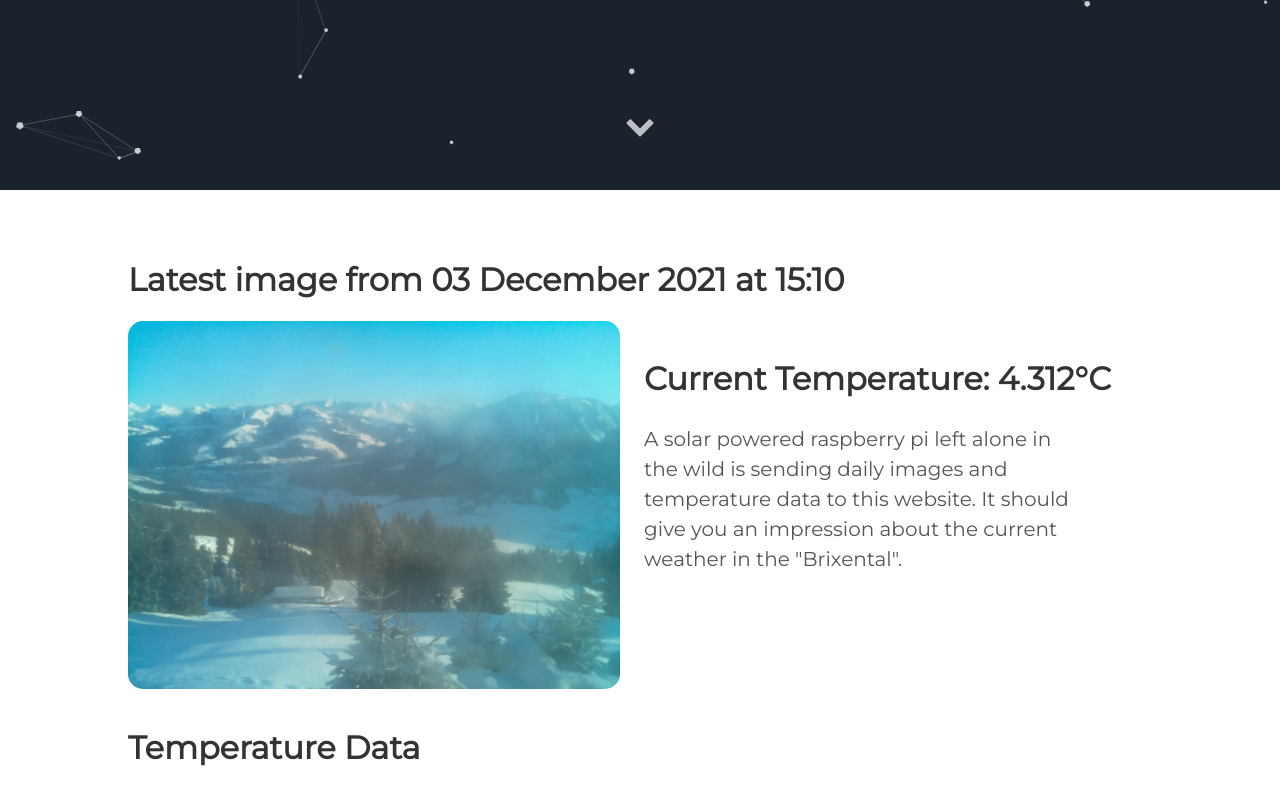
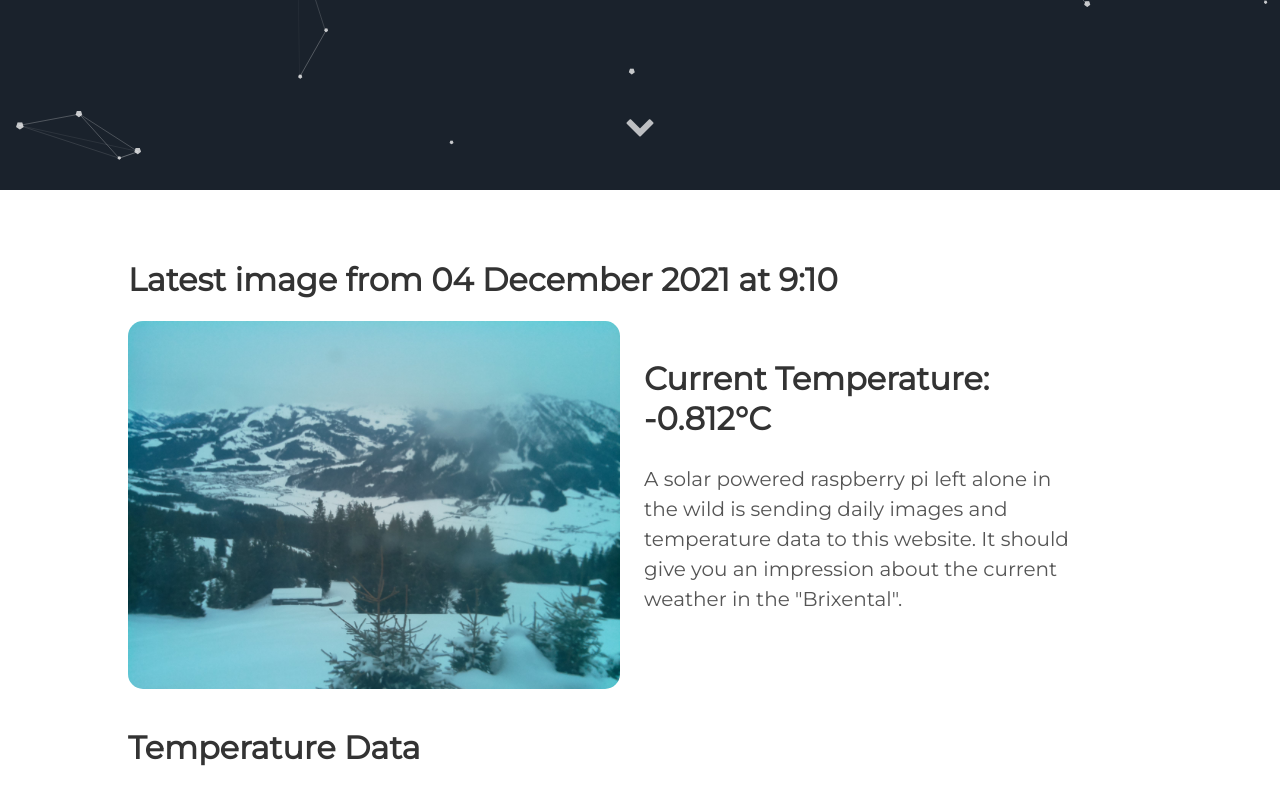
Before and after one commit to vektorious/vektorious.github.io, a Jekyll site: the page built from resources/huette.md, in a window 1280 px wide and 900 px high, scrolled down 710 px. Shown: the top 805 px of the window. Built offline with Jekyll 4.4.1, drawn with Linux system fonts in a browser that asks for light colours.

Commit message:
I'm a bot beep boop

```diff
--- a/resources/huette.md
+++ b/resources/huette.md
@@ -6,13 +6,13 @@ image: '/assets/img/'
 description: 'Live image from the Austrian alps'
 twitter_text: ' '
 ---
-## Latest image from 03 December 2021 at 15:10
+## Latest image from 04 December 2021 at  9:10
 <div class="huette">
   <div class="huette-image">
     <img src="{{ "/assets/img/huette.jpg" | prepend: site.baseurl }}">
   </div>
   <div class="huette-text">
-        <h2>Current Temperature: 4.312°C</h2>
+        <h2>Current Temperature: -0.812°C</h2>
         <p>A solar powered raspberry pi left alone in the wild is sending daily images and temperature data to this website. It should give you an impression about the current weather in the "Brixental".</p>
 
   </div>
```
Also changed, not shown: rpi-script/2021-12-04_090916.txt (renamed from rpi-script/2021-12-03_150914.txt, +5 -5 lines), rpi-script/huette.md (+2 -2 lines), assets/img/huette.jpg, assets/img/temp_plot.png, rpi-script/temp_plot.png, 1 other file.
